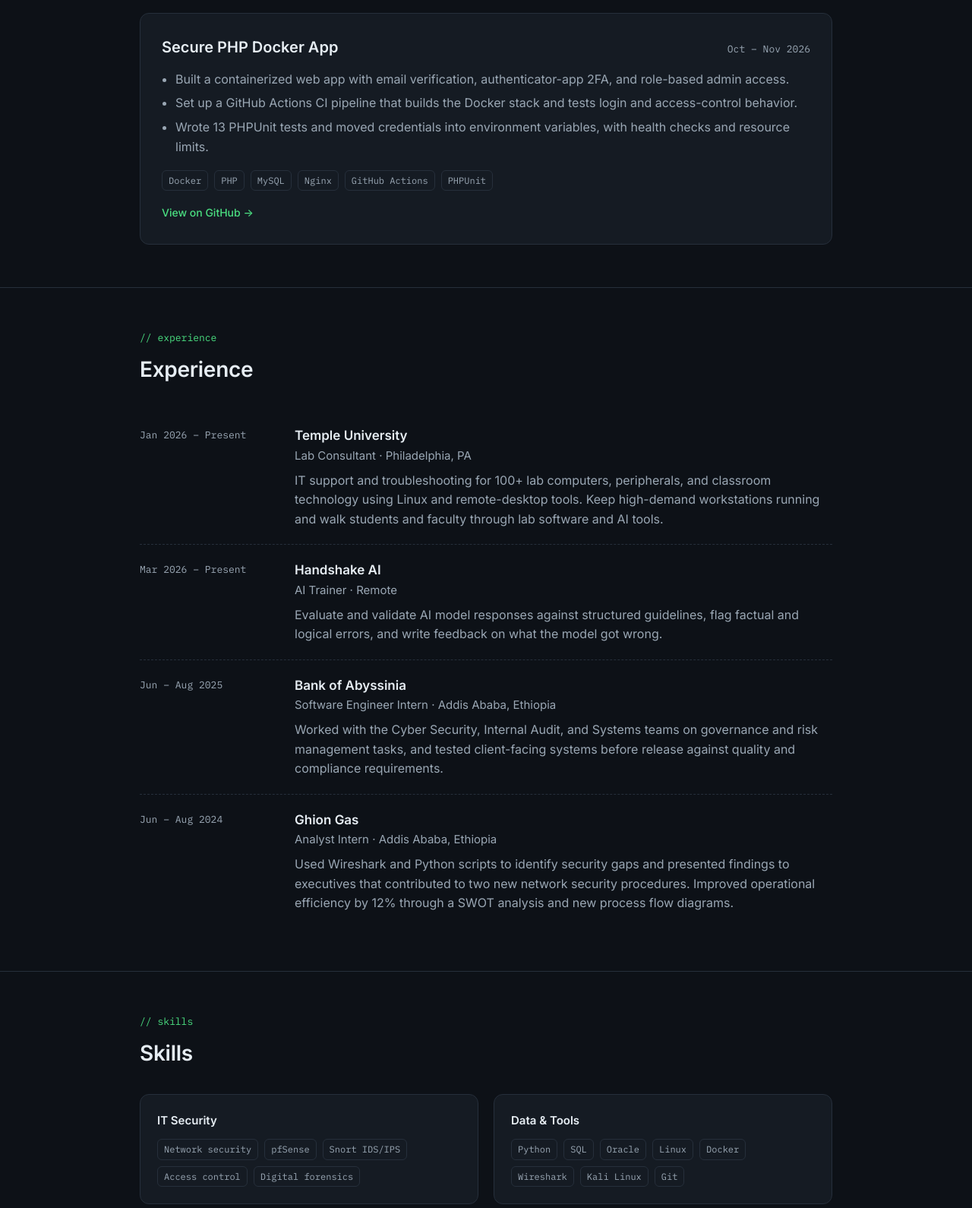
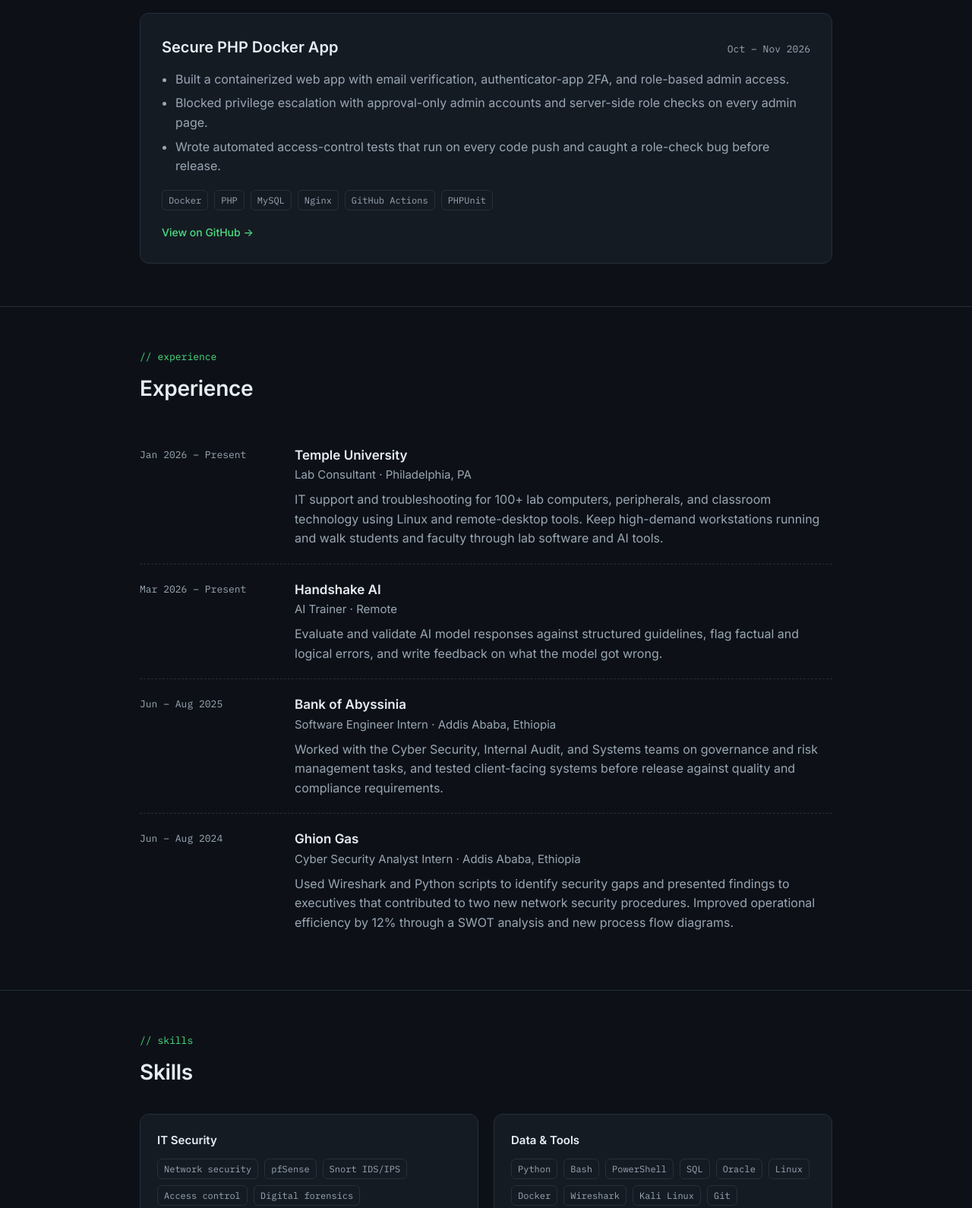
Before and after one commit to nehemiaTewo/portfolio, a plain HTML site: page index.html in a window 1280 px wide. Shown: the part 1623-3213 px from the top of the page at 76% size. Drawn offline with Linux system fonts and the light colour scheme.

Commit message:
Add files via upload

```diff
--- a/index.html
+++ b/index.html
@@ -288,8 +288,8 @@
         </div>
         <ul>
           <li>Built a containerized web app with email verification, authenticator-app 2FA, and role-based admin access.</li>
-          <li>Set up a GitHub Actions CI pipeline that builds the Docker stack and tests login and access-control behavior.</li>
-          <li>Wrote 13 PHPUnit tests and moved credentials into environment variables, with health checks and resource limits.</li>
+          <li>Blocked privilege escalation with approval-only admin accounts and server-side role checks on every admin page.</li>
+          <li>Wrote automated access-control tests that run on every code push and caught a role-check bug before release.</li>
         </ul>
         <div class="tags"><span class="tag">Docker</span><span class="tag">PHP</span><span class="tag">MySQL</span><span class="tag">Nginx</span><span class="tag">GitHub Actions</span><span class="tag">PHPUnit</span></div>
         <a class="repo" href="https://github.com/nehemiaTewo/secure-php-docker-app" target="_blank" rel="noopener">View on GitHub →</a>
@@ -335,7 +335,7 @@
       <div class="when">Jun – Aug 2024</div>
       <div>
         <h3>Ghion Gas</h3>
-        <div class="role">Analyst Intern · Addis Ababa, Ethiopia</div>
+        <div class="role">Cyber Security Analyst Intern · Addis Ababa, Ethiopia</div>
         <p>Used Wireshark and Python scripts to identify security gaps and presented findings to executives that contributed to two new network security procedures. Improved operational efficiency by 12% through a SWOT analysis and new process flow diagrams.</p>
       </div>
     </div>
@@ -353,7 +353,7 @@
       </div>
       <div class="skill-group">
         <h3>Data &amp; Tools</h3>
-        <div class="tags"><span class="tag">Python</span><span class="tag">SQL</span><span class="tag">Oracle</span><span class="tag">Linux</span><span class="tag">Docker</span><span class="tag">Wireshark</span><span class="tag">Kali Linux</span><span class="tag">Git</span></div>
+        <div class="tags"><span class="tag">Python</span><span class="tag">Bash</span><span class="tag">PowerShell</span><span class="tag">SQL</span><span class="tag">Oracle</span><span class="tag">Linux</span><span class="tag">Docker</span><span class="tag">Wireshark</span><span class="tag">Kali Linux</span><span class="tag">Git</span></div>
       </div>
       <div class="skill-group">
         <h3>Compliance &amp; Assurance</h3>
```
Also changed, not shown: 1 other file.
